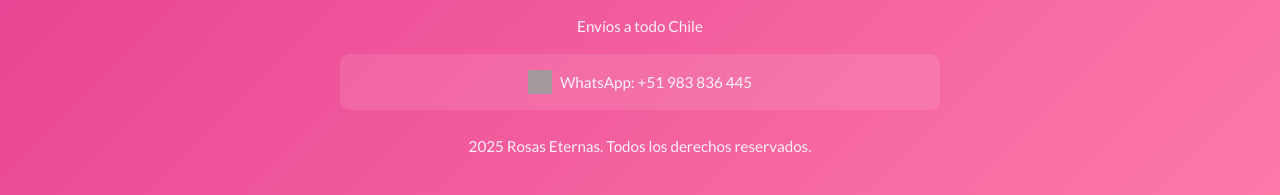
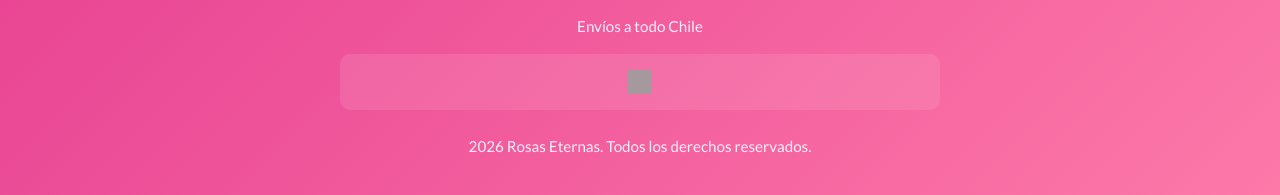
Before and after one commit to Hilton14-g/catalogo, an Angular app: page / in a window 1280 px wide. Shown: the part 974-1169 px from the top of the page. Built offline with nearby package versions, Linux system fonts and the light colour scheme; grey boxes are pictures that could not be loaded.

Commit message:
Actualizar footer - solo logo WhatsApp, año 2026

```diff
--- a/src/app/components/footer/footer.component.ts
+++ b/src/app/components/footer/footer.component.ts
@@ -11,10 +11,10 @@ import { Component } from '@angular/core';
         <div class="contact-info">
           <p class="whatsapp-contact">
             <img src="https://upload.wikimedia.org/wikipedia/commons/6/6b/WhatsApp.svg" alt="WhatsApp" class="whatsapp-logo">
-            WhatsApp: +51 983 836 445
+
           </p>
         </div>
-        <p class="copyright"> 2025 Rosas Eternas. Todos los derechos reservados.</p>
+        <p class="copyright"> 2026 Rosas Eternas. Todos los derechos reservados.</p>
       </div>
     </footer>
   `,
```
